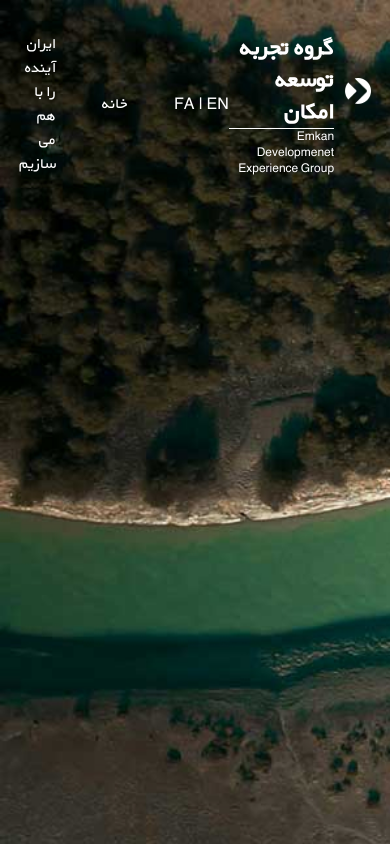
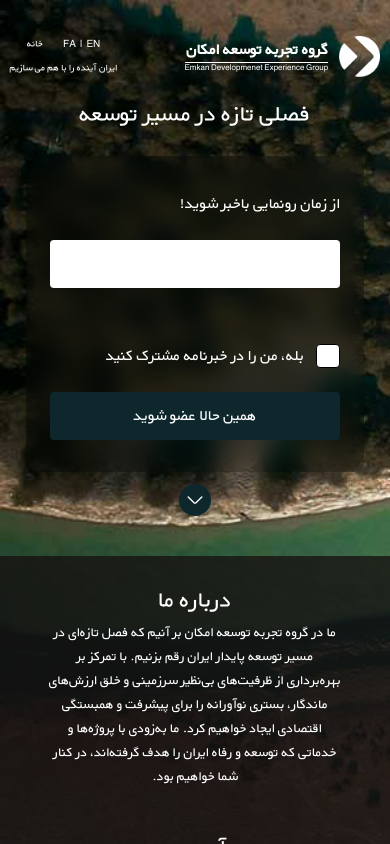
Before and after one commit to Mohammadim1998/emkan-app, a Next.js app: page / in a window 390 px wide. Built offline with nearby package versions, Linux system fonts and the light colour scheme.

Commit message:
responsive app

```diff
--- a/src/app/layout.js
+++ b/src/app/layout.js
@@ -10,9 +10,8 @@ export default function RootLayout({ children }) {
   return (
     <html lang="en" dir="rtl">
       <body>
-        <Header>
-          {children}
-        </Header>
+        <Header />
+        {children}
       </body>
     </html>
   );
--- a/src/app/page.js
+++ b/src/app/page.js
@@ -1,8 +1,9 @@
+import NewsLetter from "@/components/newsLetter";
 
 export default function Home() {
   return (
     <div className="w-full h-full">
-
+      <NewsLetter />
     </div>
   );
 }
--- a/src/components/header/index.jsx
+++ b/src/components/header/index.jsx
@@ -1,21 +1,26 @@
 const Header = () => {
     return (
-        <div className="w-[90%] mx-auto mt-8">
-            <nav className="w-full text-white flex justify-between items-center">
+        <div className="w-full mx-auto mt-8 flex justify-center">
+            <nav className="w-[95%] text-white flex justify-between items-center">
                 <div className="flex items-center gap-x-[11px]">
-                    <div className="w-[52px] h-[52px] rounded-full"><img src="/images/logo-header.png" alt="" className="" /></div>
+                    <div className="w-[41px] h-[41px] lg:w-[52px] lg:h-[52px] rounded-full"><img src="/images/logo-header.png" alt="" className="" /></div>
 
                     <div className="flex flex-col">
-                        <span className="text-2xl font-extrabold">گروه تجربه توسعه امکان</span>
+                        <span className="text-base lg:text-2xl font-extrabold">گروه تجربه توسعه امکان</span>
                         <div className="w-full h-[0.25px] bg-[#ffffff]"></div>
-                        <span className="text-xs">Emkan Developmenet Experience Group</span>
+                        <span className="text-[8px] lg:text-xs">Emkan Developmenet Experience Group</span>
                     </div>
                 </div>
 
-                <div className="flex gap-x-[46px] items-center text-base font-normal child:leading-6">
-                    <div><span>FA</span><span className="mx-1">|</span><span>EN</span></div>
-                    <span>خانه</span>
-                    <span>ایران آینده را با هم می سازیم</span>
+                <div className="flex flex-col lg:flex-row gap-x-[46px] items-center text-[10px] lg:text-base font-normal child:leading-6">
+                    <div className="flex items-center gap-x-[20px] lg:gap-x-[46px]">
+                        <div><span>FA</span><span className="mx-1">|</span><span>EN</span></div>
+                        <span>خانه</span>
+                    </div>
+
+                    <div className="">
+                        <span>ایران آینده را با هم می سازیم</span>
+                    </div>
                 </div>
             </nav>
         </div>
--- /dev/null
+++ b/src/components/newsLetter/index.jsx
@@ -0,0 +1,53 @@
+import Instagram from "@/icons/instagram";
+import "./newsletterStyle.css";
+import ArrowDown from "@/icons/arrowDown";
+
+const NewsLetter = () => {
+    return (
+        <div className="w-full h-full flex flex-col  items-center">
+            <div className="w-[95%] lg:w-[648px] flex flex-col justify-between items-center p-4">
+                <h1 className="text-white text-[24px] lg:text-5xl font-normal mb-6 lg:mb-12">فصلی تازه در مسیر توسعه</h1>
+
+                <div className="w-full bg-[#0000002B] backdrop-blur-md px-6 py-8 rounded-[10px]">
+                    <span className="text-white font-normal leading-8 mb-5 block">از زمان رونمایی باخبر شوید!</span>
+                    <div className="w-full h-12 mb-14">
+                        <input type="text" className="w-full h-full rounded px-4" />
+                    </div>
+
+                    <div className="flex items-center gap-x-3 mb-6">
+                        <input type="checkbox" className="newsletter-checkbox" />
+                        <span className="text-white font-normal text-base">بله، من را در خبرنامه مشترک کنید</span>
+                    </div>
+
+                    <button className="w-full h-12 bg-[#0E272D] rounded text-white font-normal text-base">همین حالا عضو شوید</button>
+                </div>
+
+                <div className="w-8 h-8 mx-auto bg-[#0E272D] rounded-full mt-3 mb-6 lg:mt-5 lg:mb-[49px] text-white flex justify-center items-center cursor-pointer"><div className="w-5 h-5"><ArrowDown /></div></div>
+
+            </div>
+            {/******************* ABOUT ME SECTION ********************/}
+            <div className="w-full bg-[#171010C4] flex justify-center text-white">
+                <div className="w-[75%] h-full my-6">
+                    <div className="flex flex-col justify-center items-center mb-10">
+                        <span className="font-medium text-2xl leading-10 ">درباره ما</span>
+                        <p className="font-normal text-sm leading-6 text-center">ما در گروه تجربه توسعه امکان بر آنیم که فصل تازه‌ای در مسیر توسعه پایدار ایران رقم بزنیم. با تمرکز بر بهره‌برداری از ظرفیت‌های بی‌نظیر سرزمینی و خلق ارزش‌های ماندگار، بستری نوآورانه را برای پیشرفت و همبستگی اقتصادی ایجاد خواهیم کرد. ما به‌زودی با پروژه‌ها و خدماتی که توسعه و رفاه ایران را هدف گرفته‌اند، در کنار شما خواهیم بود.                </p>
+                    </div>
+
+                    <div className="flex flex-col justify-center items-center mb-6">
+                        <span className="font-medium text-2xl leading-10">آدرس:</span>
+                        <address className="text-center">دفتر مرکـــــــزی: تهران، پاسداران، اختیاریه جنوبی، ساختمان هومهر، طبقه ۲، واحد ۴، کدپستی: ۱۹۴۶۷۸۳۷۴۷</address>
+                        <address className="text-center">دفتر منطقه‌ای: منطقه آزاد چابهار، مجتمع بیزینس سنتر چابهار، طبقه ۳، واحد ۳۰۸، کدپستی: ۹۹۷۱۷۶۴۳۹۸</address>
+                    </div>
+
+                    <div className="flex flex-col justify-center items-center">
+                        <address className="text-center">ایمیل: info@emkan.world</address>
+                        <address className="text-center">شماره تماس: ۰۹۱۲۲۴۹۸۴۸۸- ۰۲۱۲۲۵۸۰۶۹۵ </address>
+                    </div>
+                    <div className="w-10 h-10 mx-auto mt-4"><Instagram /></div>
+                </div>
+            </div>
+        </div>
+    );
+}
+
+export default NewsLetter;
--- /dev/null
+++ b/src/components/newsLetter/newsletterStyle.css
@@ -0,0 +1,20 @@
+input[type="checkbox"].newsletter-checkbox {
+    -webkit-appearance: none;
+    appearance: none;
+    width: 24px;
+    height: 24px;
+    background-color: white;
+    border-radius: 4px;
+    border: 1px solid black;
+}
+
+input[type="checkbox"]:checked.newsletter-checkbox {
+    -webkit-appearance: none;
+    appearance: none;
+    width: 24px;
+    height: 24px;
+    background-color: white !important;
+    background: url('/images/tick.png') no-repeat center center;
+    border-radius: 4px;
+    border: 1px solid black;
+}
--- /dev/null
+++ b/src/icons/arrowDown/index.jsx
@@ -0,0 +1,9 @@
+const ArrowDown = () => {
+    return (
+        <div>
+            <svg xmlns="http://www.w3.org/2000/svg" viewBox="0 0 16 16"><path fill="currentColor" fillRule="non-zero" d="M13.069 5.157L8.384 9.768a.546.546 0 0 1-.768 0L2.93 5.158a.55.55 0 0 0-.771 0a.53.53 0 0 0 0 .759l4.684 4.61a1.65 1.65 0 0 0 2.312 0l4.684-4.61a.53.53 0 0 0 0-.76a.55.55 0 0 0-.771 0"></path></svg>
+        </div>
+    );
+}
+
+export default ArrowDown;
--- /dev/null
+++ b/src/icons/instagram/index.jsx
@@ -0,0 +1,9 @@
+const Instagram = () => {
+    return (
+        <div>
+            <svg xmlns="http://www.w3.org/2000/svg" viewBox="0 0 24 24"><path fill="currentColor" d="M7.8 2h8.4C19.4 2 22 4.6 22 7.8v8.4a5.8 5.8 0 0 1-5.8 5.8H7.8C4.6 22 2 19.4 2 16.2V7.8A5.8 5.8 0 0 1 7.8 2m-.2 2A3.6 3.6 0 0 0 4 7.6v8.8C4 18.39 5.61 20 7.6 20h8.8a3.6 3.6 0 0 0 3.6-3.6V7.6C20 5.61 18.39 4 16.4 4zm9.65 1.5a1.25 1.25 0 0 1 1.25 1.25A1.25 1.25 0 0 1 17.25 8A1.25 1.25 0 0 1 16 6.75a1.25 1.25 0 0 1 1.25-1.25M12 7a5 5 0 0 1 5 5a5 5 0 0 1-5 5a5 5 0 0 1-5-5a5 5 0 0 1 5-5m0 2a3 3 0 0 0-3 3a3 3 0 0 0 3 3a3 3 0 0 0 3-3a3 3 0 0 0-3-3"></path></svg>
+        </div>
+    );
+}
+
+export default Instagram;
```
Also changed, not shown: public/images/tick.png (added).
